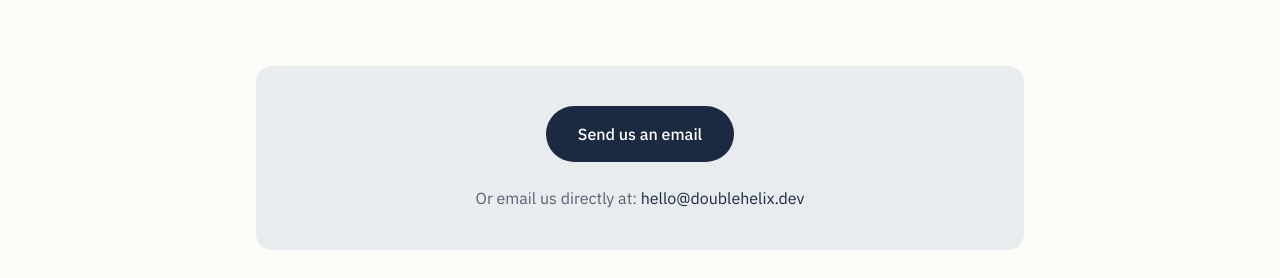
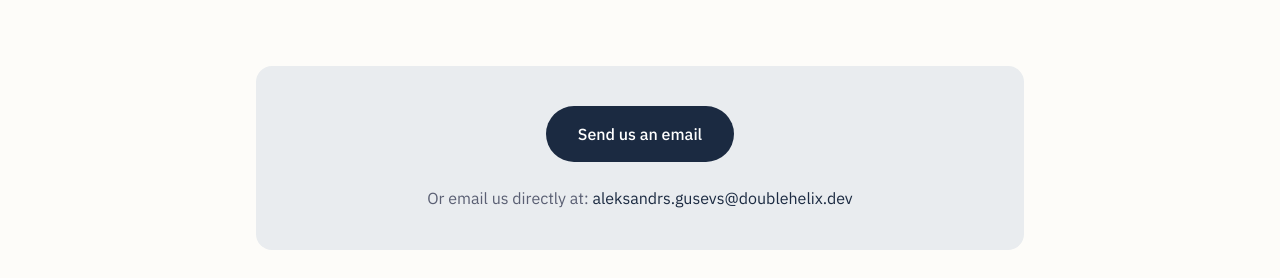
Before and after one commit to Double-Helix-Technologies/Double-Helix-Technologies.github.io, a Next.js app: page / in a window 1280 px wide. Shown: the part 2935-3213 px from the top of the page. Built offline with nearby package versions, Linux system fonts and the light colour scheme.

Commit message:
Adjust contacts so that customer can send us an email if needed

```diff
--- a/app/components/Contact.tsx
+++ b/app/components/Contact.tsx
@@ -15,7 +15,7 @@ export default function Contact() {
         <div className="max-w-3xl mx-auto">
           <div className="bg-background-alt p-8 md:p-10 rounded-2xl text-center">
             <a
-              href="mailto:hello@doublehelix.dev"
+              href="mailto:aleksandrs.gusevs@doublehelix.dev"
               className="btn-primary inline-flex justify-center px-8 py-4"
             >
               Send us an email
@@ -23,10 +23,10 @@ export default function Contact() {
             <p className="mt-6 text-text-secondary">
               Or email us directly at:{" "}
               <a
-                href="mailto:hello@doublehelix.dev"
+                href="mailto:aleksandrs.gusevs@doublehelix.dev"
                 className="text-primary hover:underline"
               >
-                hello@doublehelix.dev
+                aleksandrs.gusevs@doublehelix.dev
               </a>
             </p>
           </div>
```
